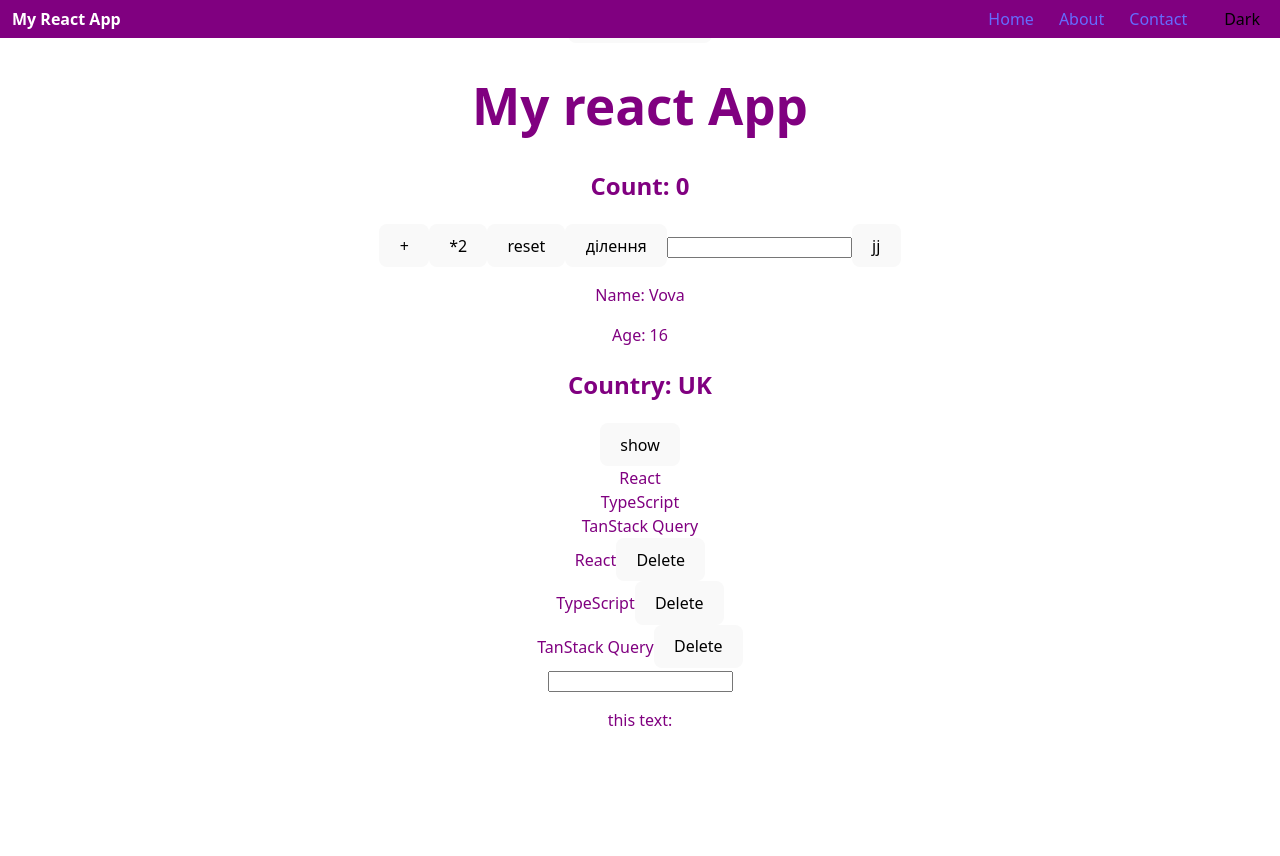
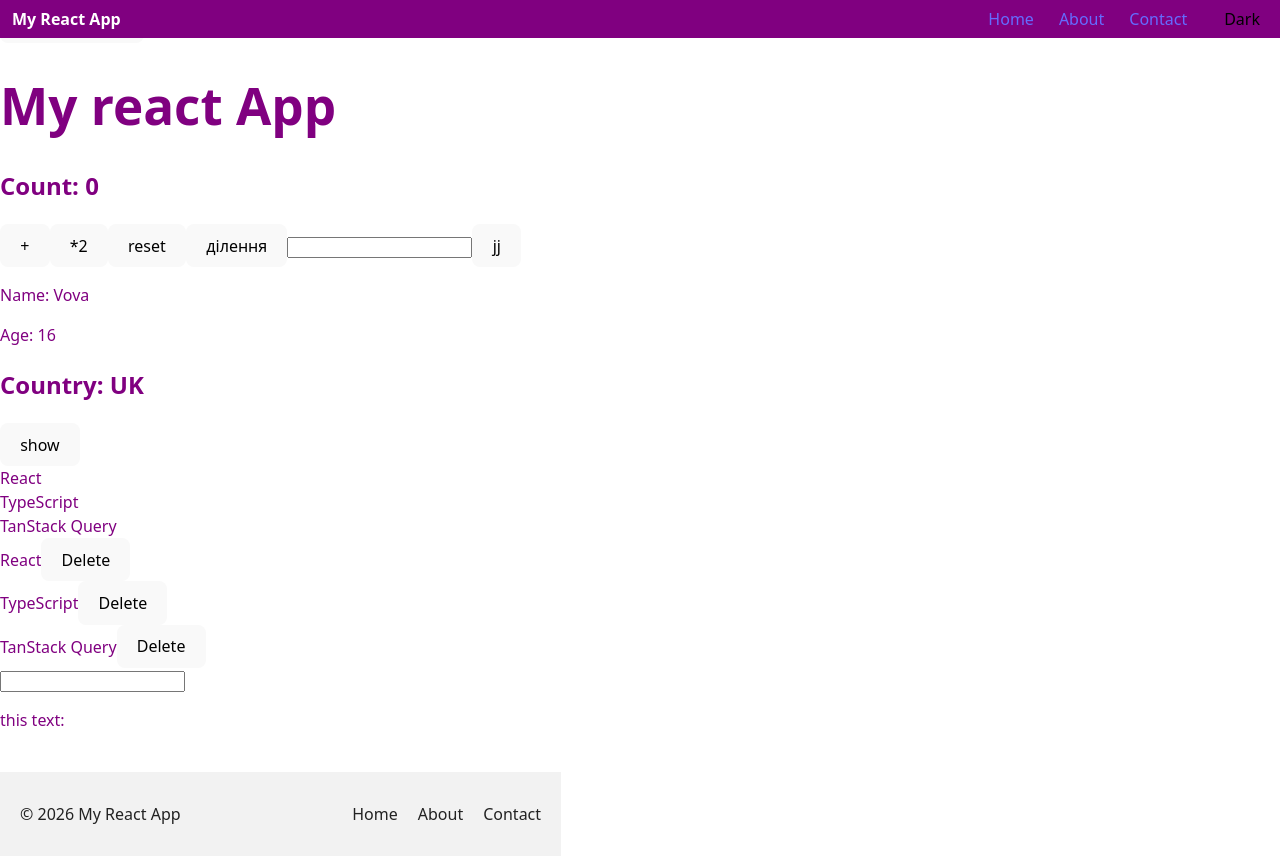
Before and after one commit to Volodymyr-Sainchuk/my-own-project, a React (Vite) app in the folder react-counter/: page / in a window 1280 px wide. Before the commit the page ends 800 px from the top, so only its background shows below. Built offline with nearby package versions, Linux system fonts and the light colour scheme.

Commit message:
add modal and footer

```diff
--- a/react-counter/src/App.css
+++ /dev/null
@@ -1,56 +0,0 @@
-#root {
-  max-width: 100%;
-  margin: auto;
-  padding: 0, 100px, 0, 0;
-  text-align: center;
-}
-
-.logo {
-  height: 6em;
-  padding: 1.5em;
-  will-change: filter;
-  transition: filter 300ms;
-}
-.logo:hover {
-  filter: drop-shadow(0 0 2em #646cffaa);
-}
-.logo.react:hover {
-  filter: drop-shadow(0 0 2em #61dafbaa);
-}
-
-@keyframes logo-spin {
-  from {
-    transform: rotate(0deg);
-  }
-  to {
-    transform: rotate(360deg);
-  }
-}
-
-@media (prefers-reduced-motion: no-preference) {
-  a:nth-of-type(2) .logo {
-    animation: logo-spin infinite 20s linear;
-  }
-}
-
-.card {
-  padding: 2em;
-}
-
-.read-the-docs {
-  color: #888;
-}
-
-.light {
-  background: white;
-  color: purple;
-  min-height: 100vh;
-  min-width: 100vh;
-}
-
-.dark {
-  background: #121212;
-  color: orange;
-  min-height: 100vh;
-  min-width: 100vh;
-}
--- /dev/null
+++ b/react-counter/src/App.module.css
@@ -0,0 +1,27 @@
+html,
+body {
+  margin: 0;
+  padding: 0;
+  width: 100%;
+}
+
+#root {
+  width: 100%;
+  margin: 0;
+  padding: 0;
+}
+
+.body {
+  width: 100%;
+  min-height: 100vh;
+}
+
+.light {
+  background: white;
+  color: purple;
+}
+
+.dark {
+  background: #121212;
+  color: orange;
+}
--- a/react-counter/src/App.tsx
+++ b/react-counter/src/App.tsx
@@ -1,5 +1,4 @@
-import "./App.css";
-import "./App.css";
+import styles from "./App.module.css";
 import Counter from "./components/counter";
 import UseCard from "./components/component";
 import ToggleText from "./components/toggleText";
@@ -8,11 +7,12 @@ import NoteListToDelete from "./components/noteListDelete";
 import ControlInput from "./components/controlInput";
 import { useState } from "react";
 import Header from "./components/Header/header";
+import Footer from "./components/Footer/footer";
 
 function App() {
   const [dark, setDark] = useState(false);
   return (
-    <div className={dark ? "dark" : "light"}>
+    <div className={`${styles.body} ${dark ? styles.dark : styles.light}`}>
       <Header dark={dark} setDark={setDark} />
       <button onClick={() => setDark((prev) => !prev)}>Toggle theme</button>
       <h1>My react App</h1>
@@ -22,6 +22,7 @@ function App() {
       <NoteList />
       <NoteListToDelete />
       <ControlInput />
+      <Footer dark={dark} />
     </div>
   );
 }
--- /dev/null
+++ b/react-counter/src/components/Footer/footer.module.css
@@ -0,0 +1,54 @@
+.footer {
+  width: 100%;
+  padding: 30px 20px;
+  margin: auto;
+  margin-top: 40px;
+  transition:
+    background 0.3s,
+    color 0.3s;
+}
+
+.footerLight {
+  background: #f2f2f2;
+  color: #222;
+}
+
+.footerDark {
+  background: #1a1a1a;
+  color: white;
+}
+
+.container {
+  max-width: 1200px;
+  margin: 0 auto;
+  display: flex;
+  justify-content: space-between;
+  align-items: center;
+  flex-wrap: wrap;
+}
+
+.links {
+  list-style: none;
+  display: flex;
+  gap: 20px;
+  padding: 0;
+  margin: 0;
+}
+
+.links a {
+  text-decoration: none;
+  color: inherit;
+  transition: opacity 0.3s;
+}
+
+.links a:hover {
+  opacity: 0.7;
+}
+
+@media (min-width: 769px) {
+  .container {
+    flex-direction: row;
+    justify-content: space-between;
+    align-items: center;
+  }
+}
--- /dev/null
+++ b/react-counter/src/components/Footer/footer.tsx
@@ -0,0 +1,29 @@
+import styles from "./footer.module.css";
+
+type FootProps = {
+  dark: boolean;
+};
+
+function Footer({ dark }: FootProps) {
+  return (
+    <footer className={`${styles.footer} ${dark ? styles.footerDark : styles.footerLight}`}>
+      <div className={styles.container}>
+        <div className={styles.left}>© {new Date().getFullYear()} My React App</div>
+
+        <ul className={styles.links}>
+          <li>
+            <a href="/">Home</a>
+          </li>
+          <li>
+            <a href="/about">About</a>
+          </li>
+          <li>
+            <a href="/contact">Contact</a>
+          </li>
+        </ul>
+      </div>
+    </footer>
+  );
+}
+
+export default Footer;
--- a/react-counter/src/components/Header/header.module.css
+++ b/react-counter/src/components/Header/header.module.css
@@ -7,6 +7,42 @@ ul {
 .header {
   padding: 8px;
   margin: auto;
+}
+
+.overlay {
+  position: fixed;
+  inset: 0;
+  background: rgba(0, 0, 0, 0.6);
+  display: flex;
+  justify-content: flex-end;
+  z-index: 2000;
+}
+
+.modal {
+  width: 250px;
+  height: 100%;
+  background: white;
+  padding: 40px 20px;
+  display: flex;
+  flex-direction: column;
+  gap: 20px;
+  animation: slideIn 0.3s ease;
+}
+
+.modal a {
+  text-decoration: none;
+  color: black;
+  font-size: 18px;
+}
+
+/* Slide animation */
+@keyframes slideIn {
+  from {
+    transform: translateX(100%);
+  }
+  to {
+    transform: translateX(0);
+  }
 }
 
 .logo {
@@ -94,6 +130,11 @@ ul {
   display: none;
 }
 
+.navigationHaeder a {
+  text-decoration: none;
+  color: inherit;
+}
+
 .navList a:hover {
   color: orange;
 }
--- a/react-counter/src/components/Header/header.tsx
+++ b/react-counter/src/components/Header/header.tsx
@@ -1,6 +1,5 @@
-import React from "react";
+import React, { useState } from "react";
 import styles from "./header.module.css";
-import { useState } from "react";
 
 type HeaderProps = {
   dark: boolean;
@@ -11,26 +10,50 @@ function Header({ dark, setDark }: HeaderProps) {
   const [menuOpen, setMenuOpen] = useState(false);
 
   return (
+    <>
       <header className={`${styles.header} ${dark ? styles.headerDark : styles.headerLight}`}>
         <a href="./" className={styles.logo}>
           My React App
         </a>
-      <div className={styles.burger} onClick={() => setMenuOpen((prev) => !prev)}>
-        =
-      </div>
-      <ul className={`${styles.navigationHeader} ${menuOpen ? styles.active : ""}`}>
-        <li className={styles.navList}>
+
+        {/* DESKTOP/TABLET NAV */}
+        <ul className={styles.navigationHeader}>
+          <li>
             <a href="/">Home</a>
           </li>
-        <li className={styles.navList}>
+          <li>
             <a href="/about">About</a>
           </li>
-        <li className={styles.navList}>
+          <li>
             <a href="/contact">Contact</a>
           </li>
         </ul>
+
+        {/* BURGER (mobile only) */}
+        <div className={styles.burger} onClick={() => setMenuOpen(true)}>
+          ☰
+        </div>
+
         <button onClick={() => setDark((prev) => !prev)}>{dark ? "Light" : "Dark"}</button>
       </header>
+
+      {/* MOBILE MODAL */}
+      {menuOpen && (
+        <div className={styles.overlay} onClick={() => setMenuOpen(false)}>
+          <div className={styles.modal} onClick={(e) => e.stopPropagation()}>
+            <a href="/" onClick={() => setMenuOpen(false)}>
+              Home
+            </a>
+            <a href="/about" onClick={() => setMenuOpen(false)}>
+              About
+            </a>
+            <a href="/contact" onClick={() => setMenuOpen(false)}>
+              Contact
+            </a>
+          </div>
+        </div>
+      )}
+    </>
   );
 }
 
```
Lines whose indentation alone changed are shown as unchanged.
